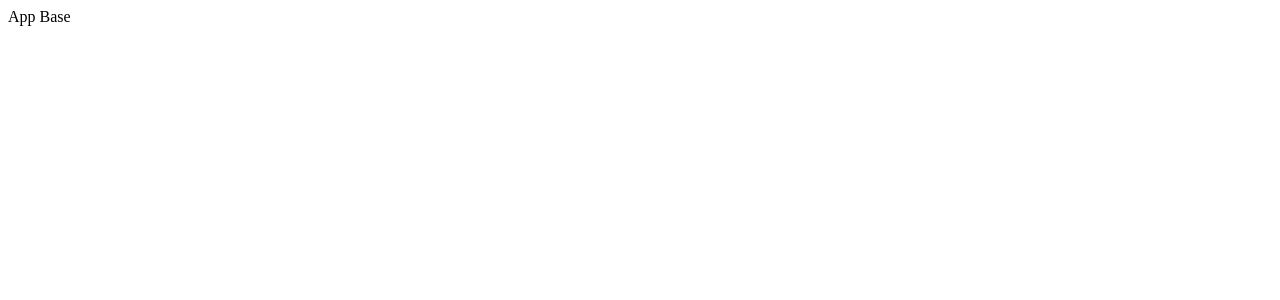
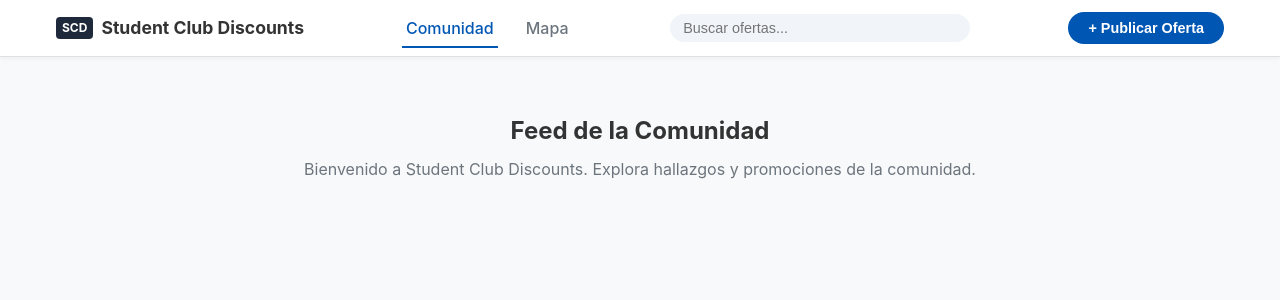
Before and after one commit to santiaggogil/Student-Club-Discounts-MVP, a React (Vite) app in the folder product/frontend/: page / in a window 1280 px wide. Shown: the top 300 px of the page. Built offline with nearby package versions, Linux system fonts and the light colour scheme.

Commit message:
[TASK-FE-001] Se reestructura la ubicación de los archivos del frontend para que cumplan estrictamente con las carpetas permitidas en

```diff
--- a/product/frontend/src/components/App.tsx
+++ b/product/frontend/src/components/App.tsx
@@ -1 +1,38 @@
-export const App = () => <div className="app-container">App Base</div>;
+import React from 'react';
+import { BrowserRouter as Router, Routes, Route } from 'react-router-dom';
+import { Layout } from './Layout';
+import './tokens.css';
+
+const CommunityFeedPlaceholder: React.FC = () => (
+  <div style={{ textAlign: 'center', padding: '2rem 1rem' }}>
+    <h2>Feed de la Comunidad</h2>
+    <p style={{ color: 'var(--text-muted)', marginTop: '0.5rem' }}>
+      Bienvenido a Student Club Discounts. Explora hallazgos y promociones de la comunidad.
+    </p>
+  </div>
+);
+
+const MapPlaceholder: React.FC = () => (
+  <div style={{ textAlign: 'center', padding: '2rem 1rem' }}>
+    <h2>Mapa de Ofertas</h2>
+    <p style={{ color: 'var(--text-muted)', marginTop: '0.5rem' }}>
+      Explora las ofertas de supermercados en el mapa interactivo de Manizales.
+    </p>
+  </div>
+);
+
+export const App: React.FC = () => {
+  return (
+    <Router>
+      <Layout>
+        <Routes>
+          <Route path="/" element={<CommunityFeedPlaceholder />} />
+          <Route path="/mapa" element={<MapPlaceholder />} />
+          <Route path="*" element={<CommunityFeedPlaceholder />} />
+        </Routes>
+      </Layout>
+    </Router>
+  );
+};
+
+export default App;
--- /dev/null
+++ b/product/frontend/src/components/Header.tsx
@@ -0,0 +1,38 @@
+import React from 'react';
+import { NavLink } from 'react-router-dom';
+
+export const Header: React.FC = () => {
+  return (
+    <header className="main-header">
+      <div className="header-container">
+        <NavLink to="/" className="brand">
+          <span className="brand-badge">SCD</span>
+          <span>Student Club Discounts</span>
+        </NavLink>
+
+        <nav>
+          <ul className="nav-links">
+            <li>
+              <NavLink to="/" className={({ isActive }) => (isActive ? 'nav-link active' : 'nav-link')}>
+                Comunidad
+              </NavLink>
+            </li>
+            <li>
+              <NavLink to="/mapa" className={({ isActive }) => (isActive ? 'nav-link active' : 'nav-link')}>
+                Mapa
+              </NavLink>
+            </li>
+          </ul>
+        </nav>
+
+        <div className="search-bar">
+          <input type="text" placeholder="Buscar ofertas..." className="search-input" />
+        </div>
+
+        <button className="btn-primary" aria-label="Publicar oferta">
+          + Publicar Oferta
+        </button>
+      </div>
+    </header>
+  );
+};
--- /dev/null
+++ b/product/frontend/src/components/Layout.tsx
@@ -0,0 +1,15 @@
+import React from 'react';
+import { Header } from './Header';
+
+interface LayoutProps {
+  children: React.ReactNode;
+}
+
+export const Layout: React.FC<LayoutProps> = ({ children }) => {
+  return (
+    <div className="app-layout">
+      <Header />
+      <main className="main-content">{children}</main>
+    </div>
+  );
+};
--- a/product/frontend/src/components/main.tsx
+++ b/product/frontend/src/components/main.tsx
@@ -1,6 +1,6 @@
 import React from 'react';
 import ReactDOM from 'react-dom/client';
-import { App } from './App';
+import App from './App';
 
 ReactDOM.createRoot(document.getElementById('root')!).render(
   <React.StrictMode>
--- /dev/null
+++ b/product/frontend/src/components/tokens.css
@@ -0,0 +1,153 @@
+:root {
+  --primary-blue: #0056b3;
+  --primary-blue-hover: #004085;
+  --primary-blue-light: #e6f0fa;
+  --bg-color: #f8f9fa;
+  --card-bg: #ffffff;
+  --text-color: #333333;
+  --text-muted: #6c757d;
+  --border-color: #e0e0e0;
+  --font-family: 'Inter', system-ui, -apple-system, BlinkMacSystemFont, 'Segoe UI', Roboto, Oxygen, Ubuntu, Cantarell, sans-serif;
+  --header-height: 64px;
+  --max-width: 1200px;
+}
+
+* {
+  box-sizing: border-box;
+  margin: 0;
+  padding: 0;
+}
+
+body {
+  font-family: var(--font-family);
+  background-color: var(--bg-color);
+  color: var(--text-color);
+  line-height: 1.5;
+  -webkit-font-smoothing: antialiased;
+}
+
+.app-layout {
+  display: flex;
+  flex-direction: column;
+  min-height: 100vh;
+}
+
+.main-header {
+  background-color: var(--card-bg);
+  border-bottom: 1px solid var(--border-color);
+  position: sticky;
+  top: 0;
+  z-index: 100;
+  box-shadow: 0 2px 4px rgba(0,0,0,0.04);
+}
+
+.header-container {
+  max-width: var(--max-width);
+  margin: 0 auto;
+  padding: 0.75rem 1rem;
+  display: flex;
+  align-items: center;
+  justify-content: space-between;
+  gap: 1rem;
+}
+
+.brand {
+  display: flex;
+  align-items: center;
+  gap: 0.5rem;
+  text-decoration: none;
+  color: var(--text-color);
+  font-weight: 700;
+  font-size: 1.1rem;
+}
+
+.brand-badge {
+  background-color: #1e293b;
+  color: #fff;
+  padding: 2px 6px;
+  border-radius: 4px;
+  font-size: 0.75rem;
+}
+
+.nav-links {
+  display: flex;
+  align-items: center;
+  gap: 1.5rem;
+  list-style: none;
+}
+
+.nav-link {
+  text-decoration: none;
+  color: var(--text-muted);
+  font-weight: 500;
+  padding: 0.5rem 0.25rem;
+  border-bottom: 2px solid transparent;
+  transition: all 0.2s;
+}
+
+.nav-link:hover,
+.nav-link.active {
+  color: var(--primary-blue);
+  border-bottom-color: var(--primary-blue);
+}
+
+.search-bar {
+  display: flex;
+  align-items: center;
+  background-color: #f1f5f9;
+  border-radius: 20px;
+  padding: 0.4rem 0.8rem;
+  flex: 1;
+  max-width: 300px;
+}
+
+.search-input {
+  border: none;
+  background: transparent;
+  outline: none;
+  width: 100%;
+  font-size: 0.9rem;
+  color: var(--text-color);
+}
+
+.btn-primary {
+  background-color: var(--primary-blue);
+  color: white;
+  border: none;
+  border-radius: 20px;
+  padding: 0.5rem 1.25rem;
+  font-weight: 600;
+  font-size: 0.9rem;
+  cursor: pointer;
+  display: flex;
+  align-items: center;
+  gap: 0.4rem;
+  transition: background-color 0.2s;
+  text-decoration: none;
+}
+
+.btn-primary:hover {
+  background-color: var(--primary-blue-hover);
+}
+
+.main-content {
+  flex: 1;
+  max-width: var(--max-width);
+  width: 100%;
+  margin: 0 auto;
+  padding: 1.5rem 1rem;
+}
+
+@media (max-width: 768px) {
+  .header-container {
+    flex-wrap: wrap;
+  }
+  .search-bar {
+    order: 3;
+    max-width: 100%;
+    width: 100%;
+  }
+  .nav-links {
+    gap: 0.8rem;
+  }
+}
```
Also changed, not shown: product/frontend/package.json (+7 -2 lines), product/frontend/src/components/Tokens.tsx (+8 -8 lines), product/frontend/src/services/api.ts (+23 -7 lines), product/frontend/index.html (line endings or trailing spaces), 2 other files (tests, documents, lock files or other folders).
